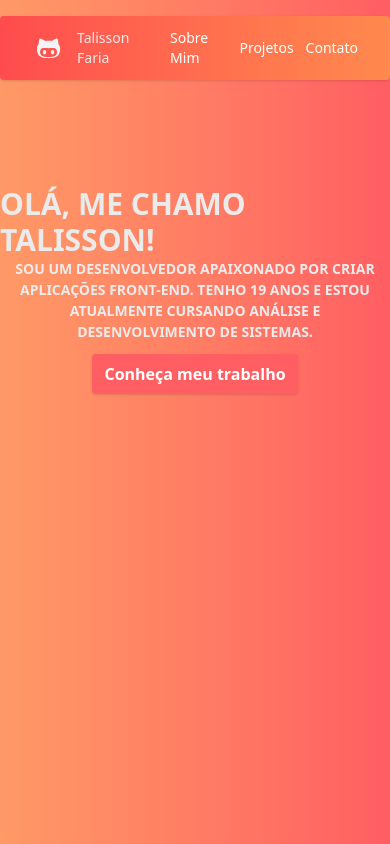
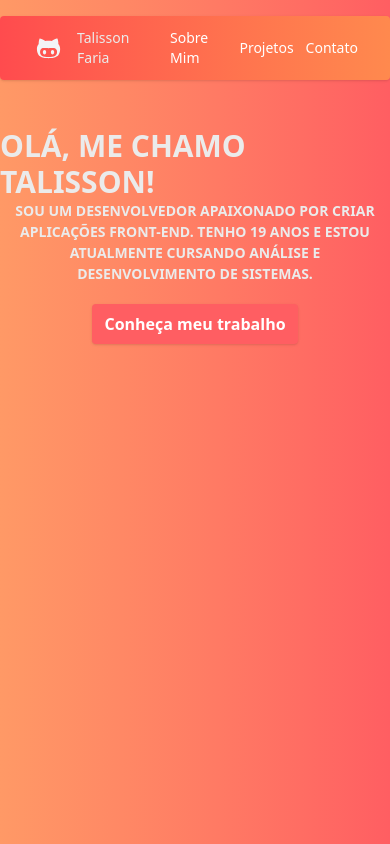
Before and after one commit to Talissondevv/talisson-faria, a React (Vite) app: page / in a window 390 px wide. Built offline with nearby package versions, Linux system fonts and the light colour scheme.

Commit message:
feat: adjust home page responsiveness

```diff
--- a/src/pages/Home.tsx
+++ b/src/pages/Home.tsx
@@ -7,13 +7,13 @@ export default function Home() {
     function Hero() {
         return (
             <section className="flex items-center justify-between">
-                <div className="flex container justify-center sm:items-start items-center font-bold uppercase sm:h-200 h-100 flex-col">
+                <div className="flex container justify-center lg:items-start items-center font-bold uppercase sm:h-200 h-75 flex-col">
                     <Text className="sm:text-4xl text-3xl" as="h2">Olá, me chamo Talisson!</Text>
-                    <Text as="p" className="sm:w-2xl w-sm sm:text-base text-[0.875rem] sm:font-bold font-semibold sm:text-start text-center">
+                    <Text as="p" className="lg:w-2xl w-sm lg:text-base text-[0.875rem] lg:font-bold font-semibold lg:text-start text-center">
                         Sou um desenvolvedor apaixonado por criar aplicações front-end. Tenho 19 anos e estou atualmente cursando Análise e Desenvolvimento de Sistemas.
                     </Text>
                     <div>
-                        <Button className="rounded shadow-sm my-3">Conheça meu trabalho</Button>
+                        <Button className="rounded shadow-sm lg:my-3 my-5">Conheça meu trabalho</Button>
                     </div>
                 </div>
             </section>
```
